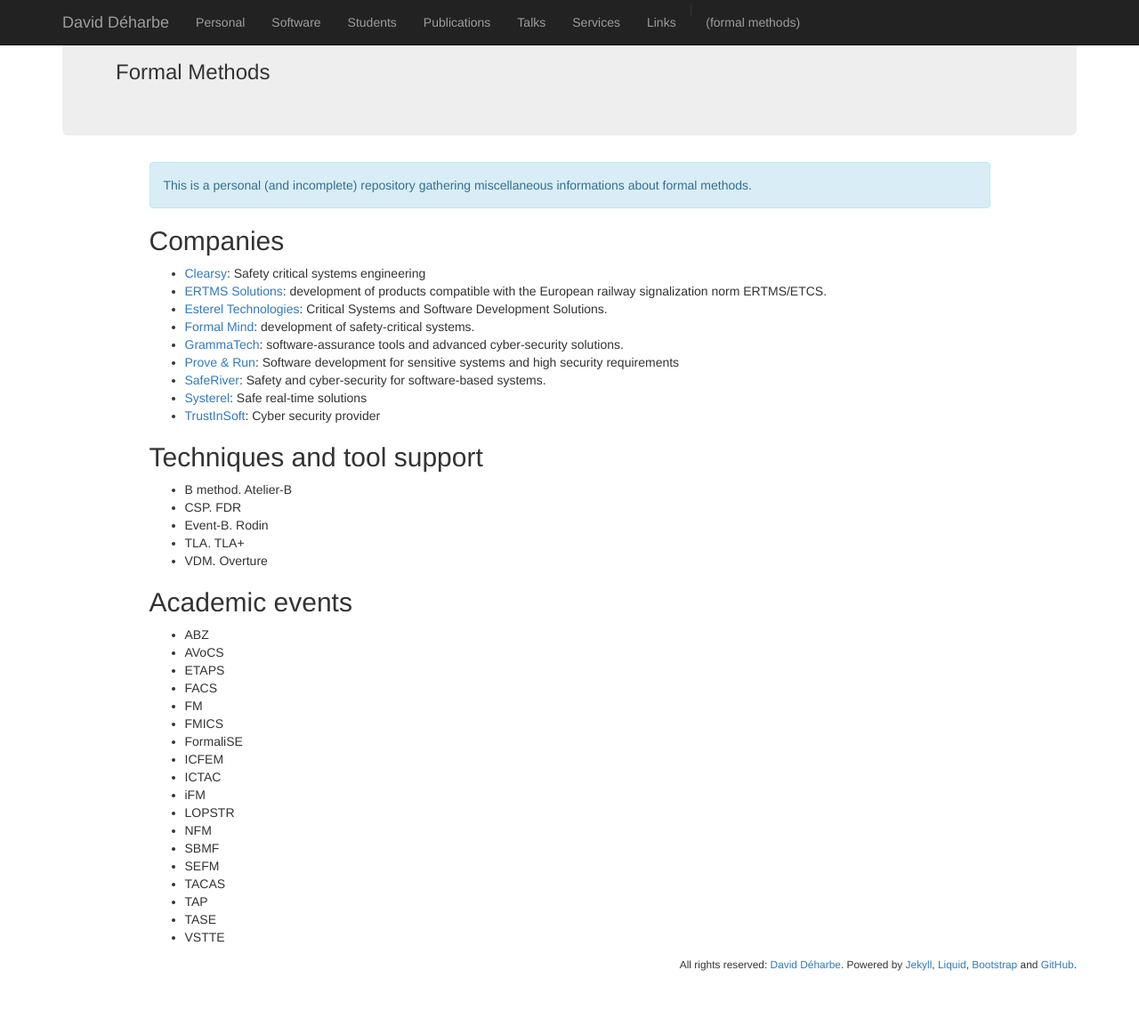
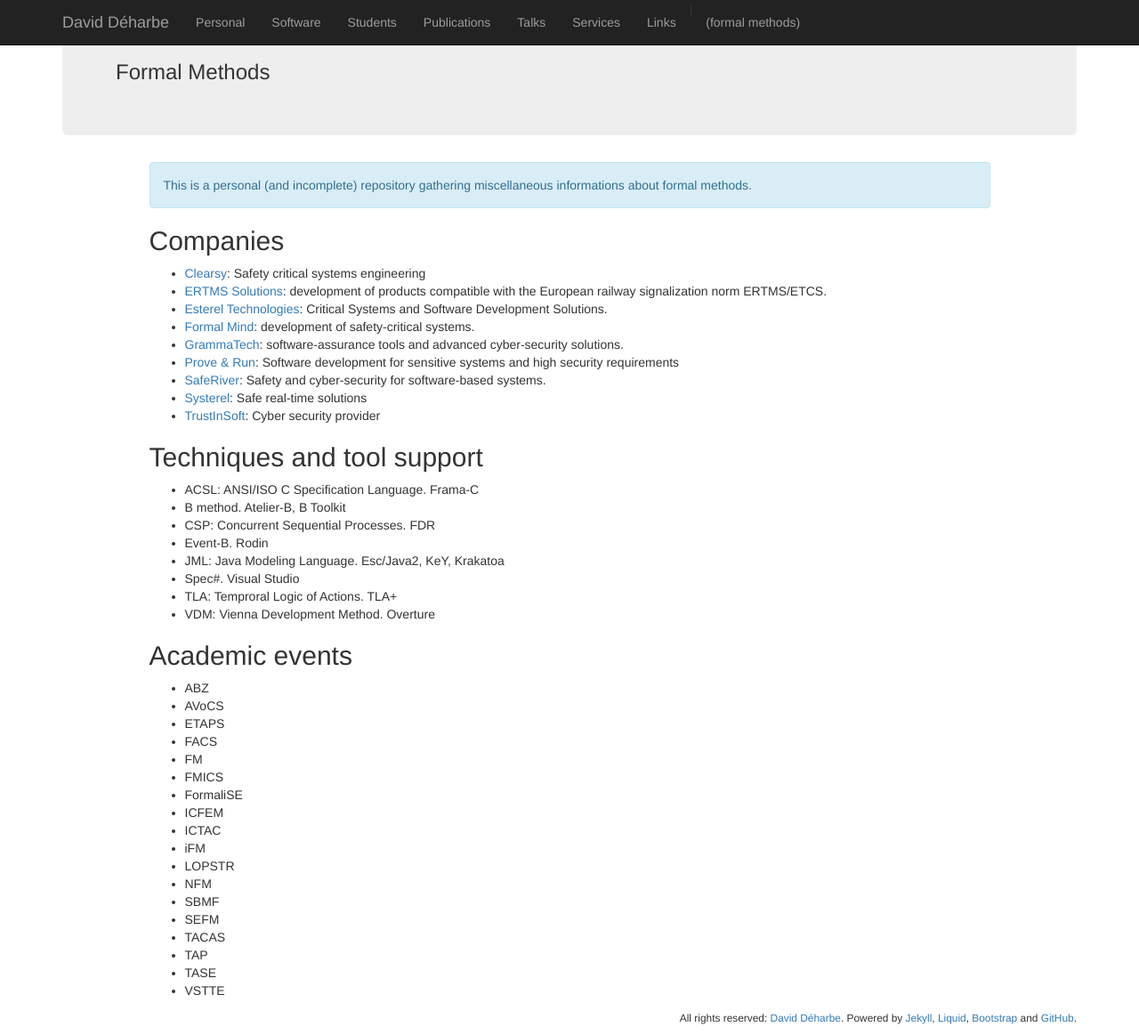
Before and after one commit to DavidDeharbe/DavidDeharbe.github.io, a Jekyll site: the page built from fm.html, in a window 1280 px wide and 1163 px high. Shown: the whole window at 89% size. Built offline with Jekyll 4.4.1, drawn with Linux system fonts in a browser that asks for light colours; Markdown is read by kramdown in place of the engine named in the settings.

Commit message:
+ fm/contract-based approaches

```diff
--- a/fm.html
+++ b/fm.html
@@ -25,11 +25,14 @@
 <h2>Techniques and tool support</h2>
 
 <ul>
-  <li>B method. Atelier-B</li>
-  <li>CSP. FDR</li>
+  <li>ACSL: ANSI/ISO C Specification Language. Frama-C</li>
+  <li>B method. Atelier-B, B Toolkit</li>
+  <li>CSP: Concurrent Sequential Processes. FDR</li>
   <li>Event-B. Rodin</li>
-  <li>TLA. TLA+</li>
-  <li>VDM. Overture</li>
+  <li>JML: Java Modeling Language. Esc/Java2, KeY, Krakatoa</li>
+  <li>Spec#. Visual Studio</li>
+  <li>TLA: Temproral Logic of Actions. TLA+</li>
+  <li>VDM: Vienna Development Method. Overture</li>
 </ul>
 
 <h2>Academic events</h2>
```
